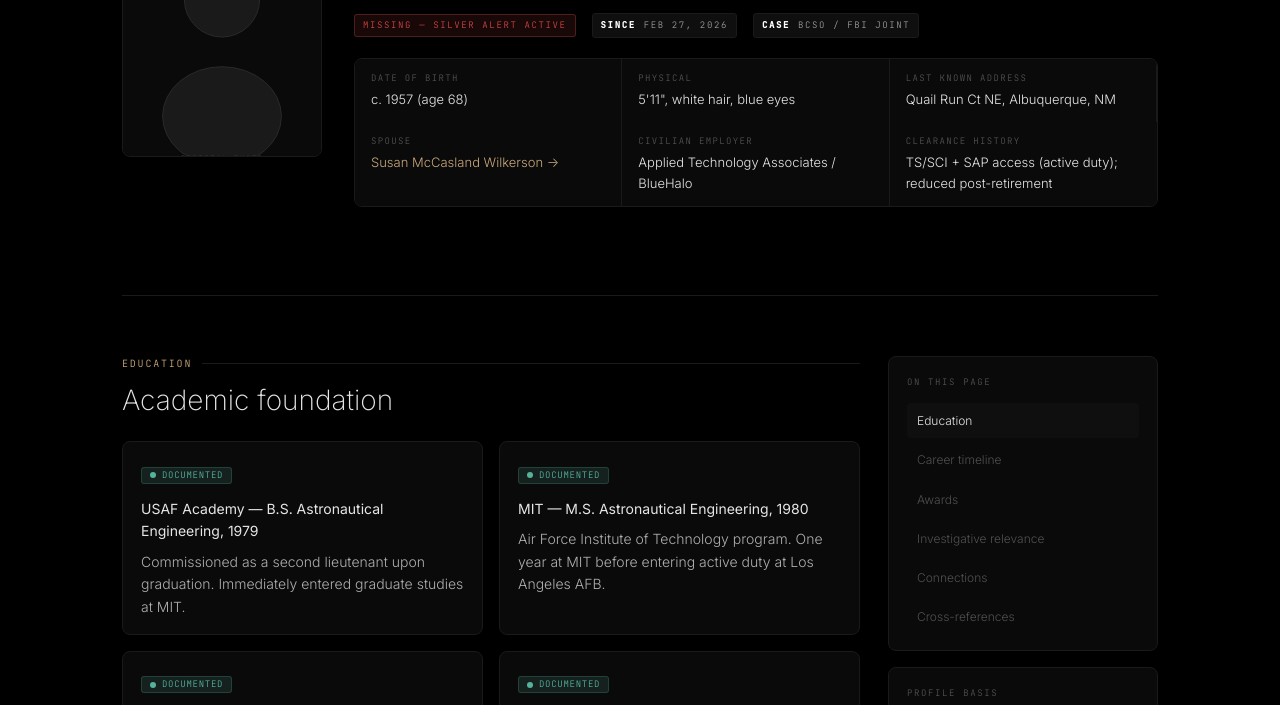
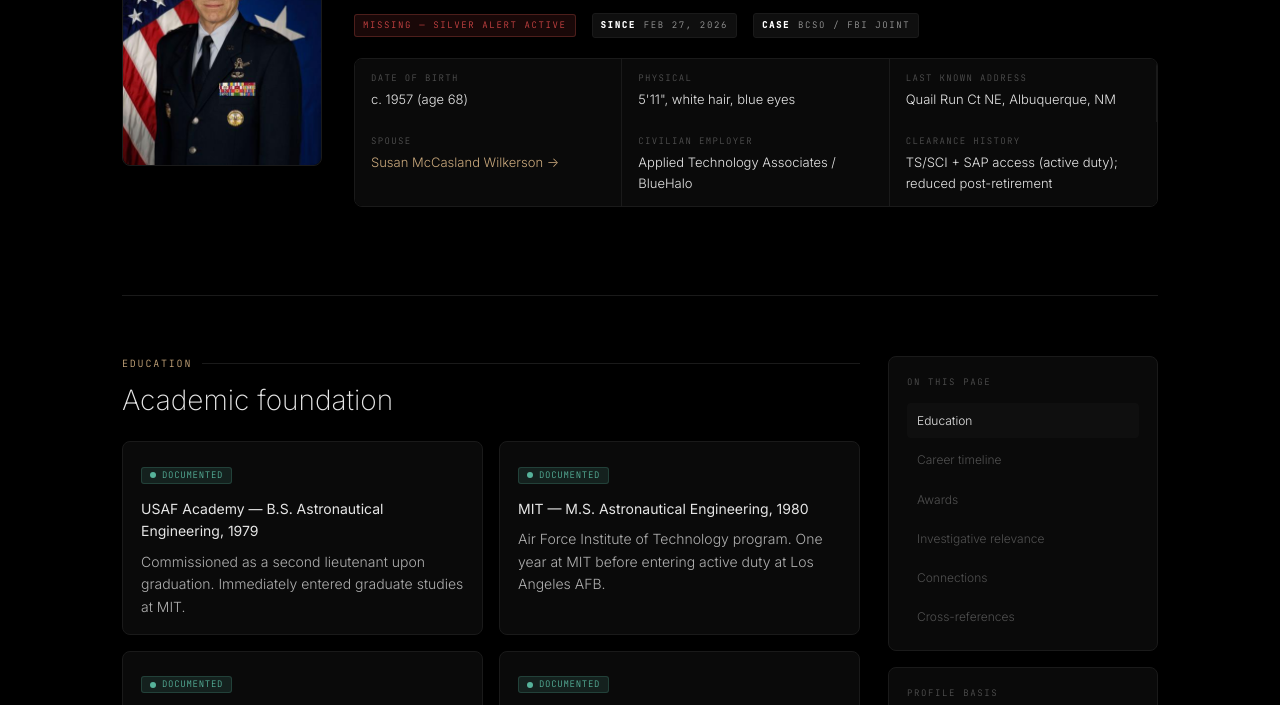
Before and after one commit to Riley-Coyote/mccasland-dossier, a plain HTML site: page profile-mccasland.html in a window 1280 px wide. Shown: the part 289-994 px from the top of the page. Drawn offline with Linux system fonts and the light colour scheme.

Commit message:
Add portrait photos to subject profiles

```diff
--- a/profile-mccasland.html
+++ b/profile-mccasland.html
@@ -291,14 +291,8 @@
         <div class="eyebrow">Subject profile // primary</div>
 
         <div class="profile-header">
-          <div class="profile-photo has-silhouette">
-            <svg viewBox="0 0 200 240" xmlns="http://www.w3.org/2000/svg">
-              <rect width="200" height="240" fill="#0a0a0a"/>
-              <circle cx="100" cy="82" r="38" fill="#1a1a1a" stroke="#2a2a2a" stroke-width="1"/>
-              <ellipse cx="100" cy="200" rx="60" ry="50" fill="#1a1a1a" stroke="#2a2a2a" stroke-width="1"/>
-              <text x="100" y="245" text-anchor="middle" fill="#333" font-family="JetBrains Mono, monospace" font-size="8" letter-spacing="0.15em" text-transform="uppercase">OFFICIAL PHOTO</text>
-              <text x="100" y="256" text-anchor="middle" fill="#333" font-family="JetBrains Mono, monospace" font-size="8" letter-spacing="0.15em" text-transform="uppercase">NOT RELEASED</text>
-            </svg>
+          <div class="profile-photo has-silhouette" style="height: auto;">
+            <img src="assets/mccasland-portrait.jpg" alt="Maj. Gen. William Neil McCasland, USAF official portrait" style="width: 100%; height: auto; display: block; border-radius: var(--radius-md);">
           </div>
 
           <div class="profile-identity">
```
Also changed, not shown: profile-susan.html (+2 -7 lines), assets/mccasland-portrait.jpg (added), assets/susan-portrait.jpg (added), neilmccasland.jpg (added), wilkerson_susan.jpg (added).
